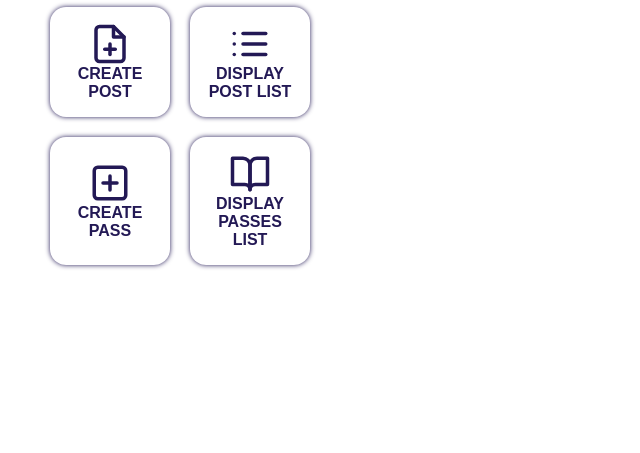
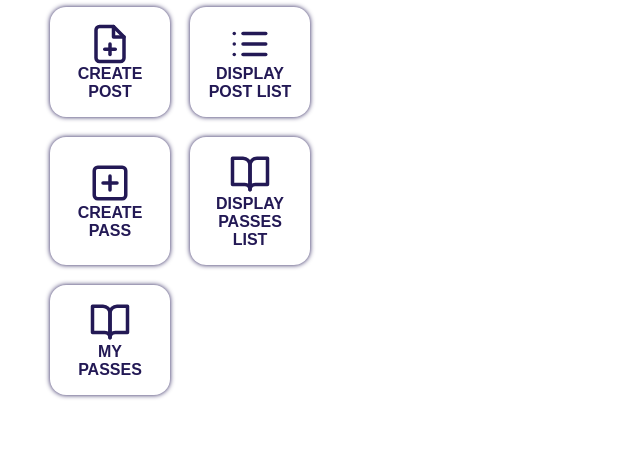
Before and after one commit to LukaszKwiatkowski94/Swimming-Pool-Django-Concept, a Django app: template apps/user/templates/dashboard.html in a window 1280 px wide. Shown: the part 499-952 px from the top of the page, without its empty margins (0-640 px from the left). Before the commit the page ends 768 px from the top, so only its background shows below. Run offline with Django 3.2, Linux system fonts and the light colour scheme; the template is opened without the code that fills it, so the values that code supplies are empty.

Commit message:
Add My Passes to Dashboard

```diff
--- a/apps/user/templates/dashboard.html
+++ b/apps/user/templates/dashboard.html
@@ -70,6 +70,18 @@ User{%endblock%} {% block style %}<link
 					</a>
 				</div>
 			</div>
+
+			<div class="dashboard__box">
+				<div class="dashboard__item">
+					<a href="{% url 'my-client-history' %}" class="dashboard__link">
+						<img
+							src="{% static 'icon/book-open.svg' %}"
+							alt="icon with open book"
+						/>
+						<p>My Passes</p>
+					</a>
+				</div>
+			</div>
 		</div>
 	</section>
 </main>
```
